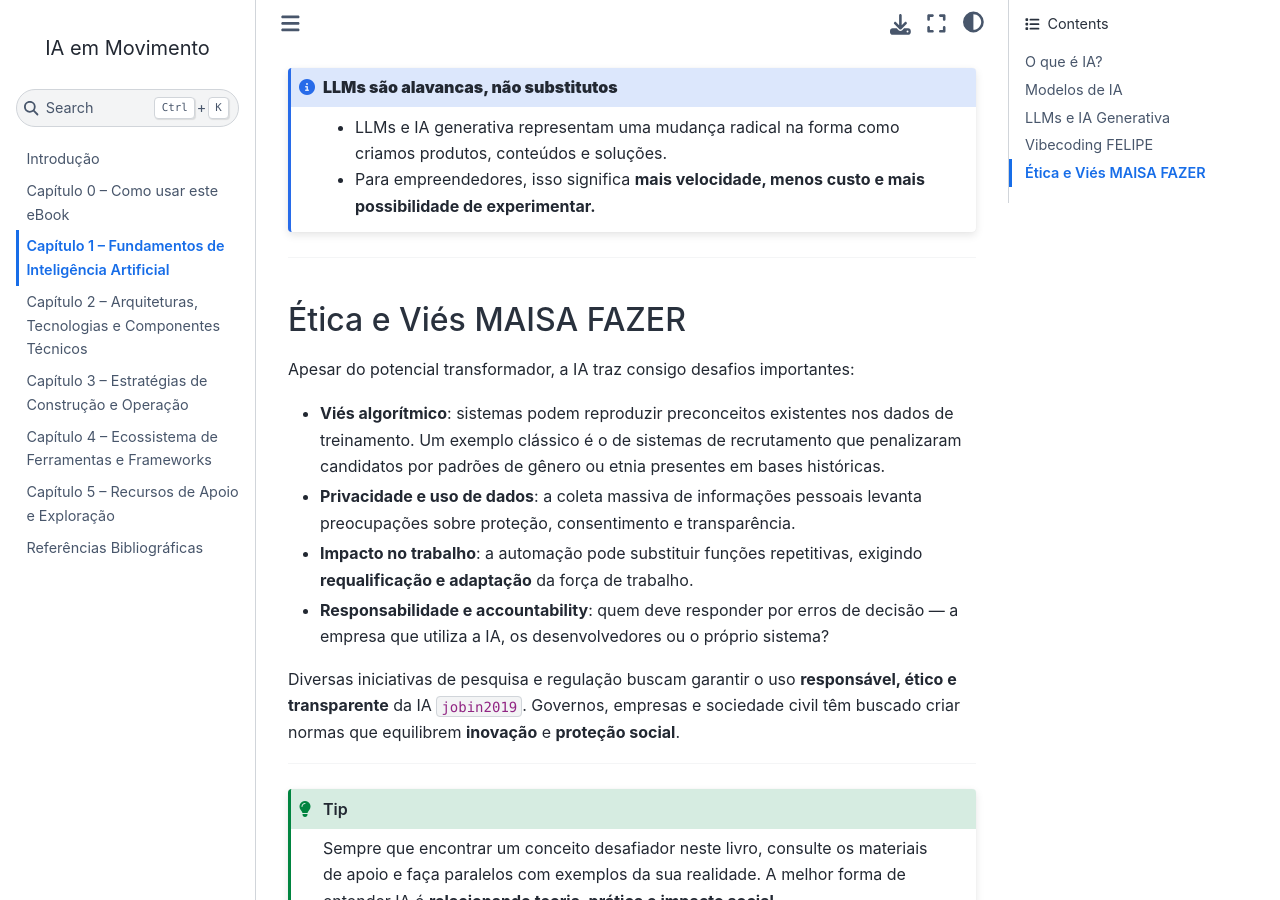
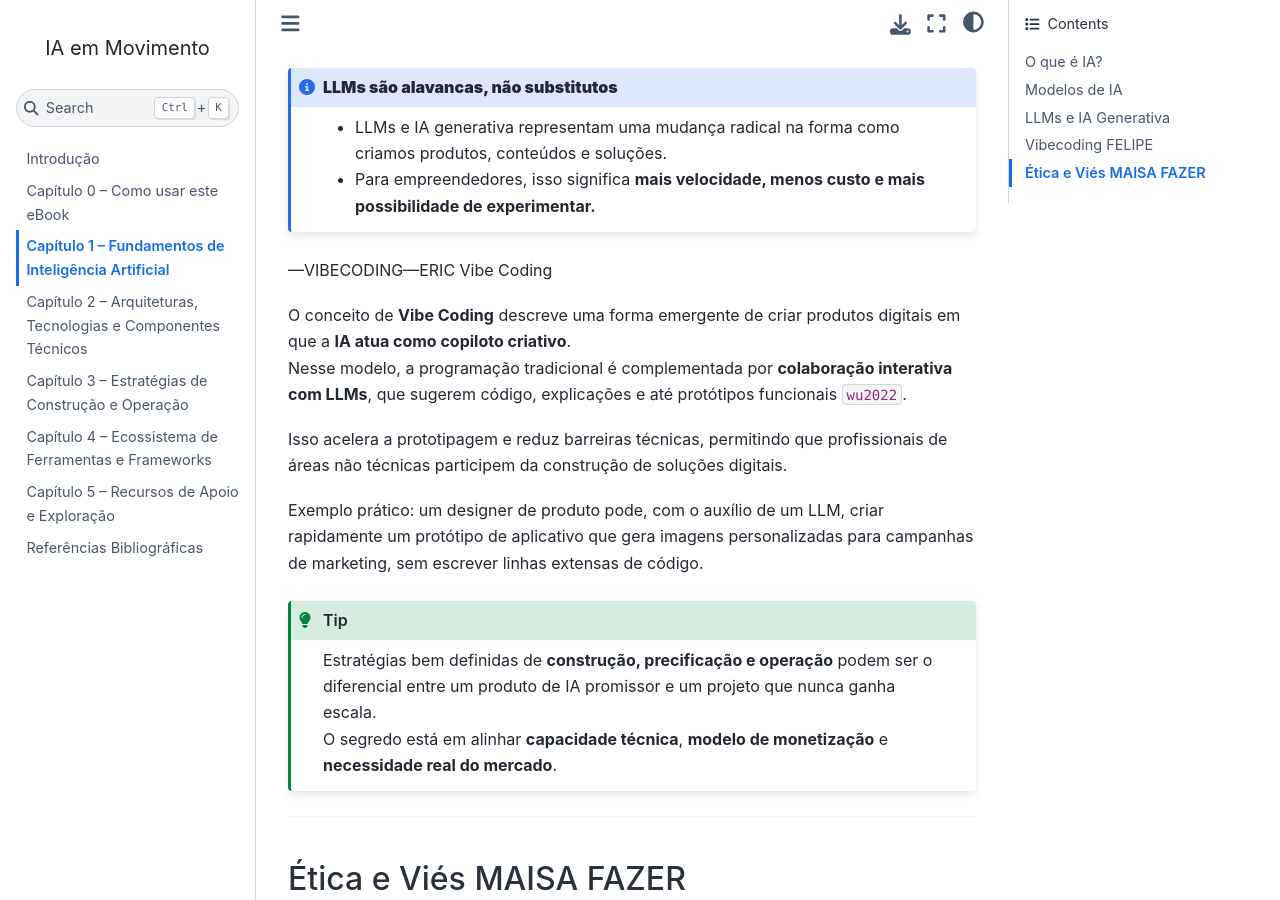
Before and after one commit to unb-lamfo-negocios-ai/LivroIAemMovimento, a Jupyter Book: the page built from capitulos/cap1.md, in a window 1280 px wide and 900 px high, scrolled down 9928 px. Built offline with Jupyter Book 1.0.4 settings and Sphinx 7.4.7 and the Sphinx Book theme 1.1.4, drawn with Linux system fonts in a browser that asks for light colours; pages that are not in the unit, such as notebooks, are missing from menus; cross-references to code outside the pages are shown as plain code.

Commit message:
InclusaoVibecoding_Eric.md

````diff
--- a/capitulos/cap1.md
+++ b/capitulos/cap1.md
@@ -192,6 +192,22 @@ Em síntese, vibe coding abre portas e democratiza a criação de soluções com
 
 - Para empreendedores, isso significa **mais velocidade, menos custo e mais possibilidade de experimentar.**
 ```
+
+---VIBECODING---ERIC
+ Vibe Coding
+
+O conceito de **Vibe Coding** descreve uma forma emergente de criar produtos digitais em que a **IA atua como copiloto criativo**.
+Nesse modelo, a programação tradicional é complementada por **colaboração interativa com LLMs**, que sugerem código, explicações e até protótipos funcionais {cite}`wu2022`.
+
+Isso acelera a prototipagem e reduz barreiras técnicas, permitindo que profissionais de áreas não técnicas participem da construção de soluções digitais.
+
+Exemplo prático: um designer de produto pode, com o auxílio de um LLM, criar rapidamente um protótipo de aplicativo que gera imagens personalizadas para campanhas de marketing, sem escrever linhas extensas de código.
+
+:::{tip}
+Estratégias bem definidas de **construção, precificação e operação** podem ser o diferencial entre um produto de IA promissor e um projeto que nunca ganha escala.
+O segredo está em alinhar **capacidade técnica**, **modelo de monetização** e **necessidade real do mercado**.
+:::
+
 ---
 
 ## Ética e Viés MAISA FAZER
````
